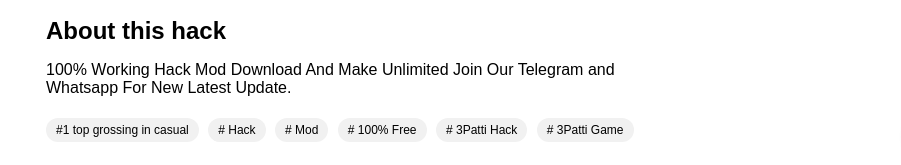
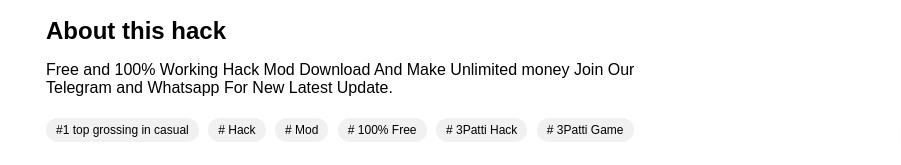
Before and after one commit to teenpattiprox/mod, a plain HTML site: page index.html in a window 1280 px wide. Shown: the part 547-712 px from the top of the page, 294-1195 px from the left. Drawn offline with Linux system fonts and the light colour scheme.

Commit message:
Update index.html

```diff
--- a/index.html
+++ b/index.html
@@ -295,7 +295,7 @@
     <div class="about">
       <h2>About this hack</h2>
       <p>
-        100% Working Hack Mod Download And Make Unlimited Join Our Telegram and Whatsapp For New Latest Update.
+       Free and 100% Working Hack Mod Download And Make Unlimited money Join Our Telegram and Whatsapp For New Latest Update.
       </p>
     </div>
 
```
